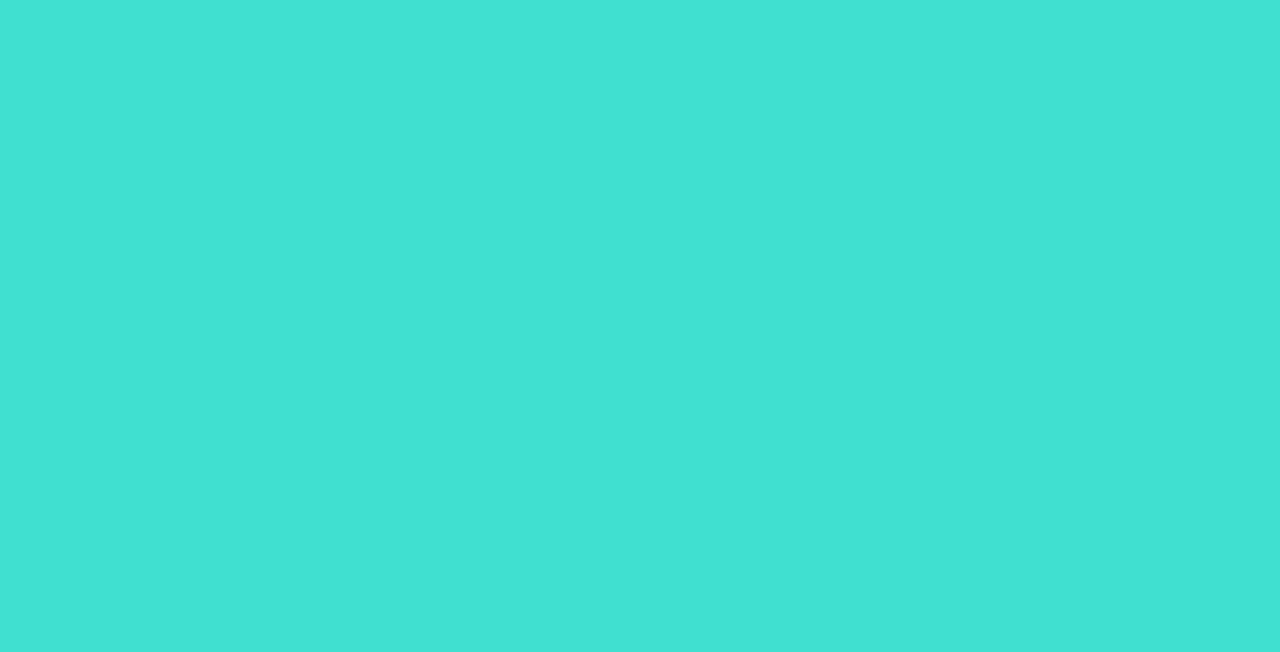
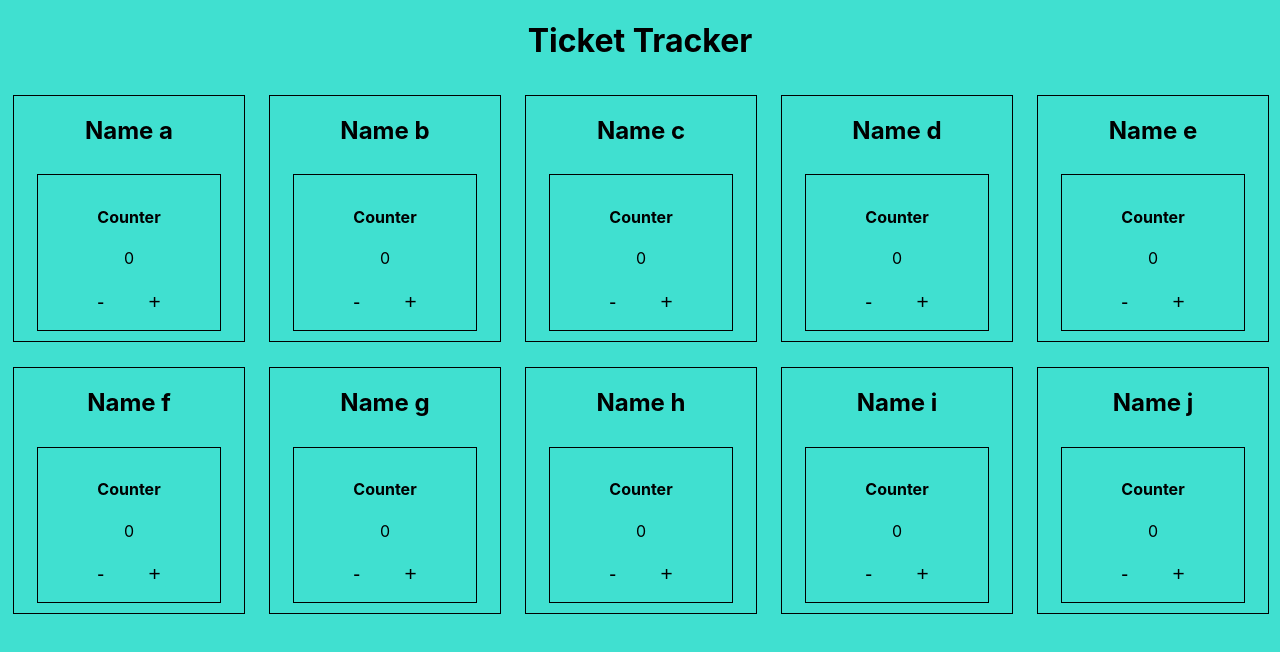
Before and after one commit to DorBia/ticket-tracker, a React (Create React App) app: page / in a window 1280 px wide. Shown: the top 652 px of the page. Built offline with nearby package versions, Linux system fonts and the light colour scheme.

Commit message:
Added basic styling and card & counter components

```diff
--- a/src/App.jsx
+++ b/src/App.jsx
@@ -1,10 +1,27 @@
 
+import { useState } from 'react';
 import './App.scss';
+import Card from './components/Card';
 
 function App() {
+
+  const [names] = useState([
+    { name: "Name a", id: 1 },
+    { name: "Name b", id: 2 },
+    { name: "Name c", id: 3 },
+    { name: "Name d", id: 4 },
+    { name: "Name e", id: 5 },
+    { name: "Name f", id: 6 },
+    { name: "Name g", id: 7 },
+    { name: "Name h", id: 8 },
+    { name: "Name i", id: 9 },
+    { name: "Name j", id: 10 },
+])
+
   return (
     <div className="app">
-
+      <h1>Ticket Tracker</h1>
+      <Card names={names}/>
     </div>
   );
 }
--- a/src/App.scss
+++ b/src/App.scss
@@ -1,6 +1,10 @@
 // App.scss
 
 .app {
-    height: 100vh;
-    background: turquoise;
+    width: 100vw;
+    height: 100%;
+    text-align: center;
+    display: flex;
+    flex-direction: column;
+    justify-content: space-evenly;
 }
--- /dev/null
+++ b/src/components/Card.jsx
@@ -0,0 +1,20 @@
+import Counter from "./Counter"
+
+import "./Card.scss"
+
+const Card = ({names}) => {
+
+  return (
+    <div className="card-container">
+        {names.map((event) => (
+            <div key={event.id} className="card">
+                <h2>{event.name}</h2>
+                <Counter id={event.id}/>
+            </div>
+        ))}
+    </div>
+
+  )
+}
+
+export default Card
--- /dev/null
+++ b/src/components/Card.scss
@@ -0,0 +1,33 @@
+.card-container {
+    display: grid;
+    grid-template-columns: repeat(3, 1fr);
+    height: 80%;
+}
+
+.card {
+    border: 1px solid black;
+    width: 90%;
+    text-align: center;
+    margin: 5%;
+    display: flex;
+    flex-direction: column;
+    justify-content: space-evenly;
+}
+
+@media screen and (min-width: 768px) {
+    .card-container {
+        grid-template-columns: repeat(4, 1fr);
+    }
+}
+
+@media screen and (min-width: 1150px) {
+    .card-container {
+        grid-template-columns: repeat(5, 1fr);
+    }
+}
+
+@media screen and (min-width: 1650px) {
+    .card-container {
+        grid-template-columns: repeat(6, 1fr);
+    }
+}
--- /dev/null
+++ b/src/components/Counter.jsx
@@ -0,0 +1,15 @@
+import "./Counter.scss"
+
+const Counter = ({id}) => {
+
+  return (
+    <div className="counter" key={id}>
+        <h4>Counter</h4>
+        <p>0</p>
+        <button>-</button>
+        <button>+</button>
+    </div>
+  )
+}
+
+export default Counter;
--- /dev/null
+++ b/src/components/Counter.scss
@@ -0,0 +1,13 @@
+.counter {
+    border: 1px solid black;
+    width: 70%;
+    margin: 10px auto;
+    padding: 10px;
+}
+button {
+    margin: 3% 10%;
+    border: none;
+    border-radius: 3px;
+    background-color: turquoise;
+    font-size: 1.3rem;
+}
--- a/src/index.css
+++ b/src/index.css
@@ -5,6 +5,7 @@ body {
     sans-serif;
   -webkit-font-smoothing: antialiased;
   -moz-osx-font-smoothing: grayscale;
+  background-color: turquoise;
 }
 
 code {
```
Also changed, not shown: src/App.css (deleted, +0 -38 lines), public/manifest.json (deleted).
